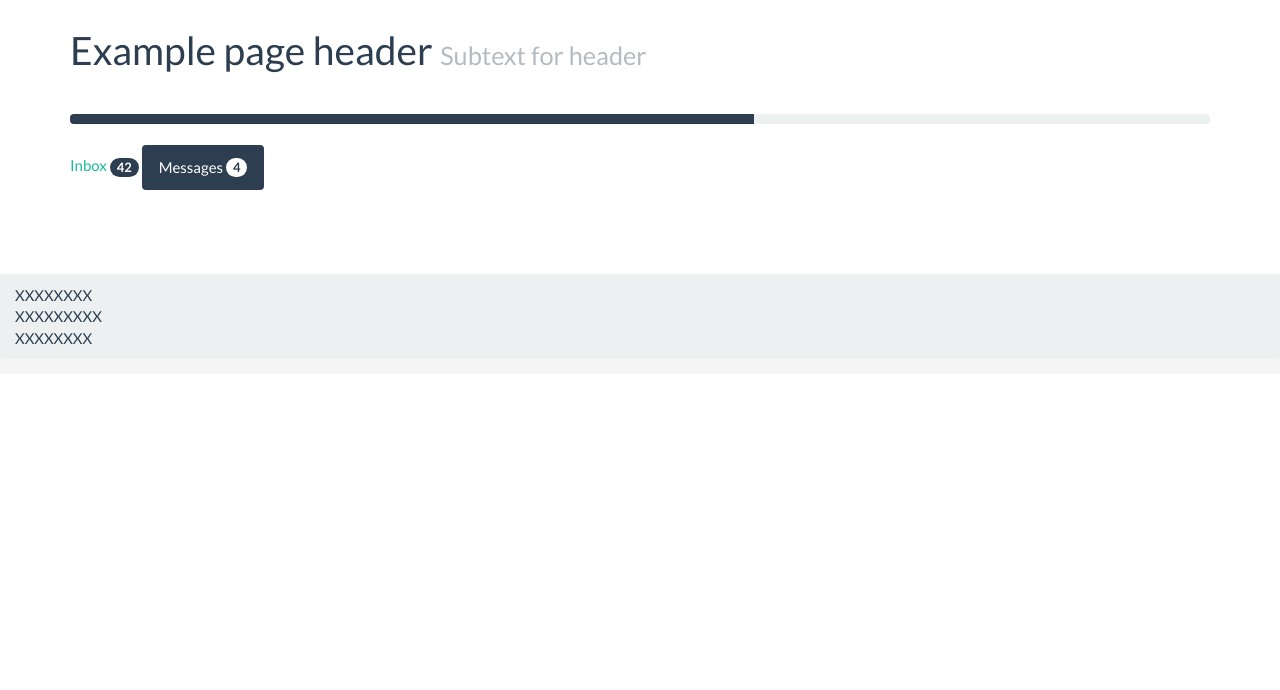
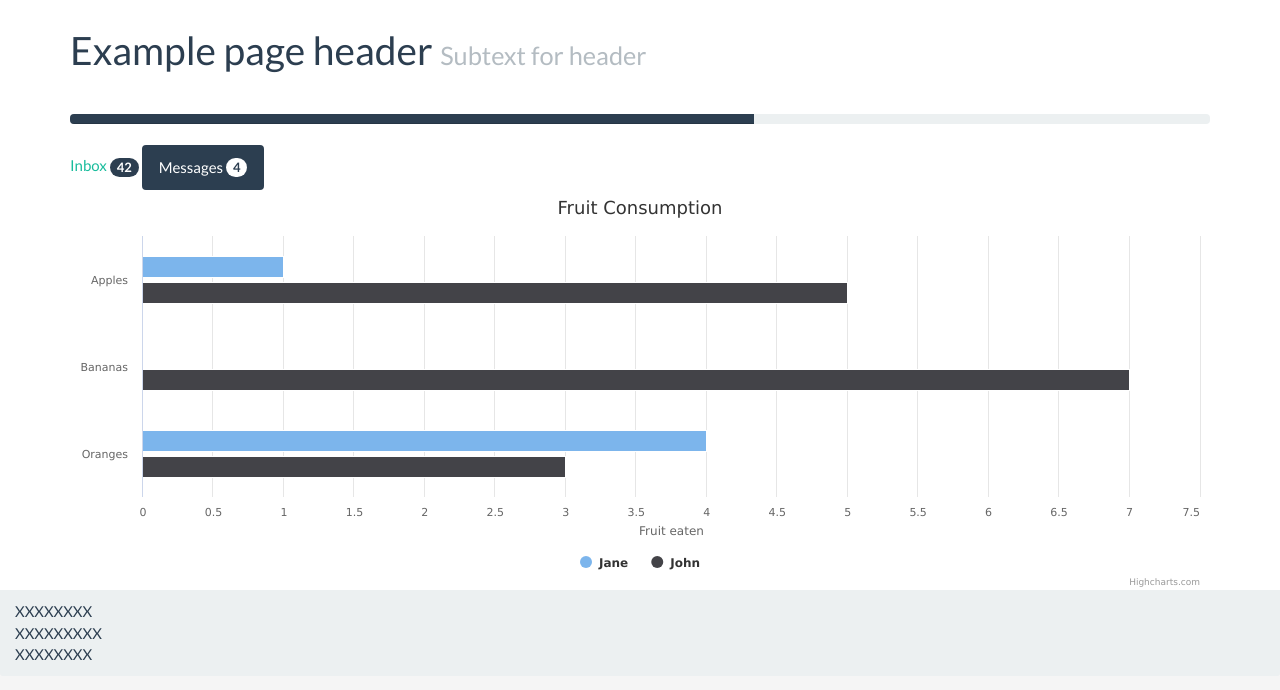
Before and after one commit to CaviarChen/InfoProject3, a Flask app: page / in a window 1280 px wide. Shown: the part 426-1116 px from the top of the page. Before the commit the page ends 785 px from the top, so only its background shows below. Run offline with Flask 2, Linux system fonts and the light colour scheme; some libraries are stand-ins or nearby versions.

Commit message:
Add example of chart

```diff
--- a/app/templates/base.html
+++ b/app/templates/base.html
@@ -10,6 +10,7 @@
     <link href="static/css/bootstrap.min.css" rel="stylesheet">
     <link href="static/css/sticky-footer-navbar.css" rel="stylesheet"> <!-- bootstrap sticky-footer -->
     <link href="static/css/common.css" rel="stylesheet">
+    <script src="static/js/jquery-1.12.3.min.js"></script> <!-- Need before other js -->
     <!-- HTML5 shim and Respond.js for IE8 support of HTML5 elements and media queries -->
     <!-- WARNING: Respond.js doesn't work if you view the page via file:// -->
     <!--[if lt IE 9]>
@@ -54,8 +55,6 @@
     </div>
   </footer>
 
-    <!-- jQuery (necessary for Bootstrap's JavaScript plugins) -->
-    <script src="static/js/jquery-1.12.3.min.js"></script>
     <!-- Include all compiled plugins (below), or include individual files as needed -->
     <script src="static/js/bootstrap.min.js"></script>
 
--- a/app/templates/index.html
+++ b/app/templates/index.html
@@ -59,5 +59,32 @@
   Messages <span class="badge">4</span>
 </button>
 
+<script src="http://code.highcharts.com/highcharts.js"></script>
+<div id="container" style="width:100%; height:400px;"></div>
+<script>$(function () {
+    $('#container').highcharts({
+        chart: {
+            type: 'bar'
+        },
+        title: {
+            text: 'Fruit Consumption'
+        },
+        xAxis: {
+            categories: ['Apples', 'Bananas', 'Oranges']
+        },
+        yAxis: {
+            title: {
+                text: 'Fruit eaten'
+            }
+        },
+        series: [{
+            name: 'Jane',
+            data: [1, 0, 4]
+        }, {
+            name: 'John',
+            data: [5, 7, 3]
+        }]
+    });
+}); </script>
 
 {% endblock %}
```
